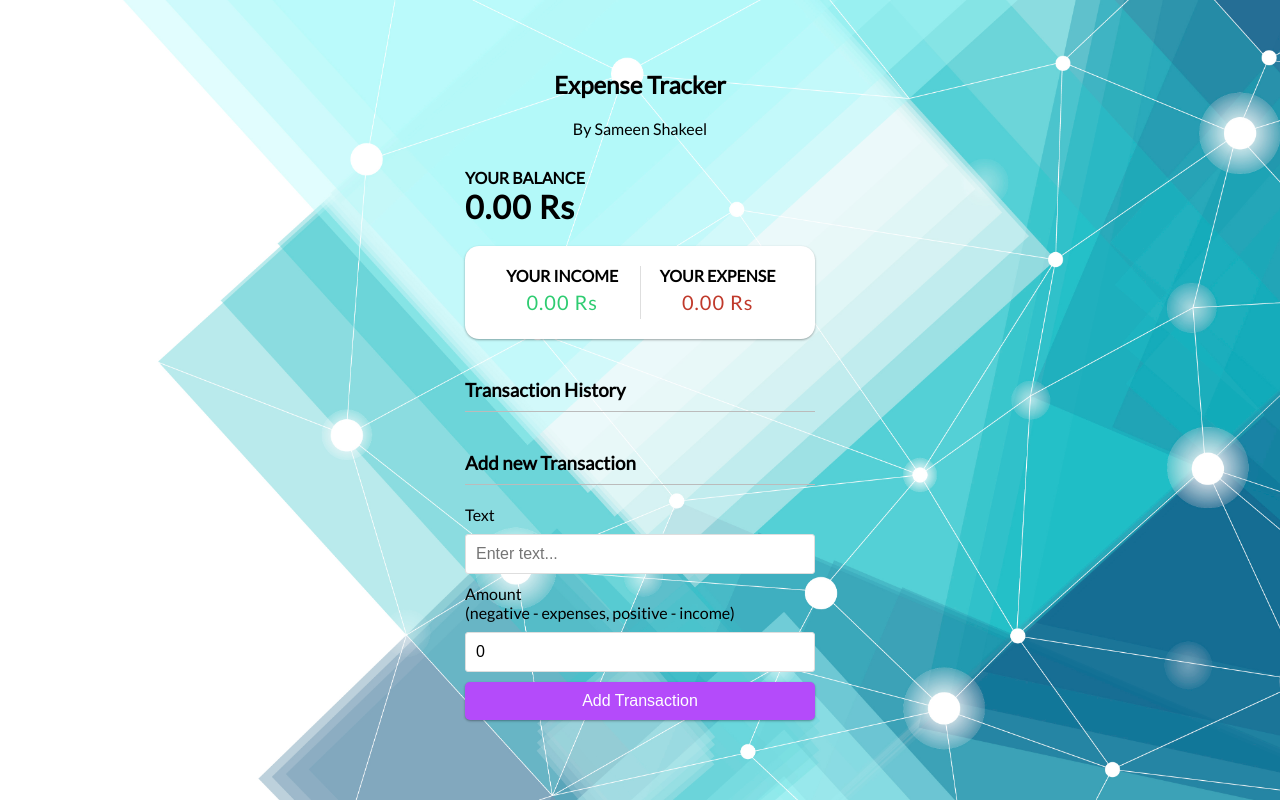
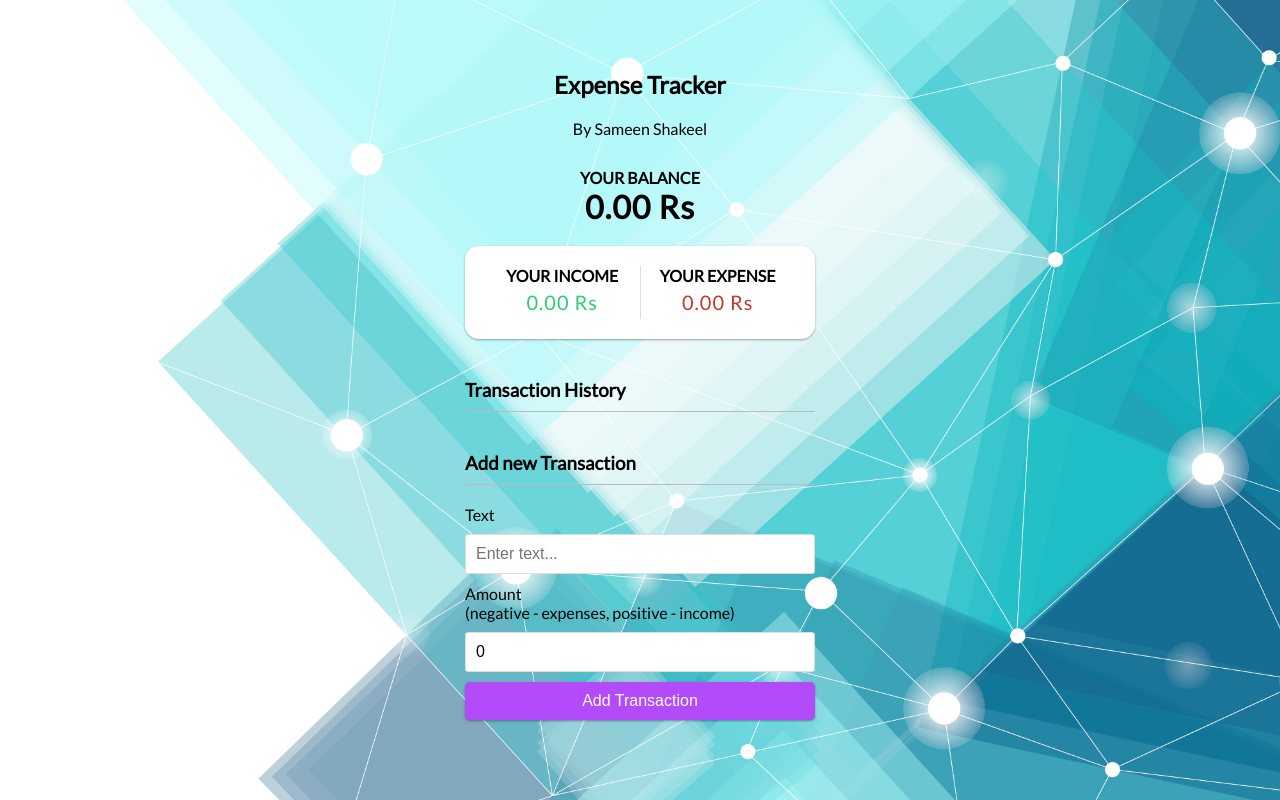
Before and after one commit to SameenShakeel/expense-tracker-project, a React (Create React App) app: page / in a window 1280 px wide. Built offline with nearby package versions, Linux system fonts and the light colour scheme.

Commit message:
Updated App.css

```diff
--- a/src/App.css
+++ b/src/App.css
@@ -29,6 +29,10 @@
   }
 
   .header {
+    text-align: center;
+  }
+
+  .blnc{
     text-align: center;
   }
 
--- a/src/components/Balance.js
+++ b/src/components/Balance.js
@@ -9,7 +9,7 @@ export const Balance = () => {
     const total = amounts.reduce((acc, item) => (acc += item), 0).toFixed(2);
 
     return (
-        <div>
+        <div className="blnc">
             <h4>Your Balance</h4>
             <h1>{total} Rs</h1>
         </div>
```
